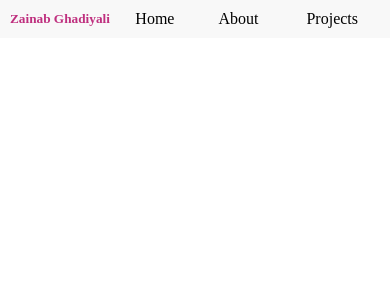
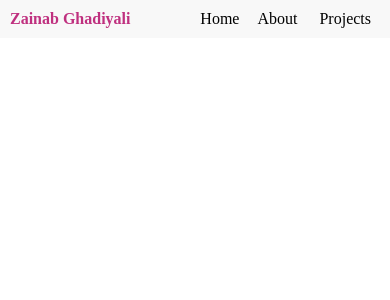
Before and after one commit to zainabghadiyali07/my-portfolio, a React (Create React App) app: page / in a window 390 px wide. Shown: the top 300 px of the page. Built offline with nearby package versions, Linux system fonts and the light colour scheme.

Commit message:
code optimize

```diff
--- a/src/App.css
+++ b/src/App.css
@@ -13,7 +13,7 @@
 
 :root {
   --secondary-color: #151226;
-  --contrast-color: #BF307F;
+  --contrast-color: #bf307f;
 }
 .overlay {
   position: absolute;
@@ -32,11 +32,12 @@
   justify-content: space-around;
   align-items: center;
   color: #fff;
-  animation: expand .8s ease forwards;
+  animation: expand 0.8s ease forwards;
   background-color: var(--secondary-color);
   position: relative;
-  font-family: -apple-system, BlinkMacSystemFont, 'Segoe UI', Roboto, Oxygen, Ubuntu, Cantarell, 'Open Sans', 'Helvetica Neue', sans-serif;
-  transition: all .8s ease;
+  font-family: -apple-system, BlinkMacSystemFont, "Segoe UI", Roboto, Oxygen,
+    Ubuntu, Cantarell, "Open Sans", "Helvetica Neue", sans-serif;
+  transition: all 0.8s ease;
 }
 
 .container_content {
@@ -63,10 +64,10 @@
   overflow: hidden;
 }
 
-.developer{
+.developer {
   line-height: 28px;
   transform: translateY(300px);
-  animation: slideUp .8s ease-in-out forwards .8s;
+  animation: slideUp 0.8s ease-in-out forwards 0.8s;
 }
 
 .btns {
@@ -81,14 +82,14 @@
   border: 1px solid var(--contrast-color);
   border-radius: 50px;
   padding: 8px 12px;
-  color: #BF307F;
+  color: #bf307f;
   font-size: 16px;
   text-transform: uppercase;
   position: relative;
   margin-top: 15px;
   outline: none;
   transform: translateY(50px);
-  animation: slideUp .8s ease-in-out  forwards 1s;
+  animation: slideUp 0.8s ease-in-out forwards 1s;
   cursor: pointer;
 }
 .btns_more:hover {
@@ -105,16 +106,14 @@
   color: var(--contrast-color);
   margin-bottom: 20px;
   transform: translateY(100px);
-    animation: slideUp .8s ease forwards .5s;
+  animation: slideUp 0.8s ease forwards 0.5s;
 }
 h5 {
-
   color: var(--contrast-color);
-
 }
 @keyframes slideIn {
   0% {
-    transform: translateX(500px) scale(.2);
+    transform: translateX(500px) scale(0.2);
   }
   100% {
     transform: translateX(0px) scale(1);
@@ -163,8 +162,6 @@ h5 {
   background-color: #218838;
 }*/
 
-
-
 .navbar {
   display: flex;
   justify-content: space-between;
@@ -179,7 +176,6 @@ h5 {
 .navbar-right a.active {
   background-color: #151226;
   color: white;
-
 }
 .navbar-right a {
   /*margin-left: 40px;
@@ -192,11 +188,9 @@ h5 {
   padding: 12px;
   text-decoration: none;
   color: #000;
-
-
 }
 .navbar-right a:hover {
-  color: #007BFF;
+  color: #007bff;
 }
 /*.container {
   display: flex;
@@ -222,15 +216,20 @@ h5 {
   font-size: xxx-large;
 }
 */
+.header-name {
+  font-size: 19px;
+}
+
 .about {
   background-color: #151226;
   width: 100%;
   height: 100vh;
   color: white;
+  overflow-x: hidden;
 }
 .style {
   font-size: 40px;
-  color: #007BFF;
+  color: #007bff;
   margin-left: 70px;
   position: relative;
   bottom: -50px;
@@ -243,8 +242,7 @@ h5 {
   position: relative;
   top: -70px;
   width: 50%;
- margin-left: 800px;
-
+  right: -52%;
 }
 .paragraph {
   width: 50%;
@@ -253,8 +251,6 @@ h5 {
   margin-left: 40px;
   word-spacing: 10px;
 }
-
-
 
 .section-heading {
   font-family: "Dancing Script", cursive;
@@ -266,7 +262,6 @@ h5 {
   top: -350px;
   margin-left: -665px;
 }
-
 
 body {
   overflow-y: hidden;
@@ -285,30 +280,21 @@ body {
 }
 
 .project {
-
-
   display: flex;
   justify-content: center;
   align-items: center;
   height: 100vh;
   background: #151226;
 
-
-
   /*background-color: #151226;
     width: 100%;
     height: 100vh;
     color: white;*/
-
 }
-
-
-
 
 .scene {
   width: 1000px;
   display: flex;
-  /*justify-content: space-between;*/
   margin-right: -20%;
   perspective: 800px;
   gap: 15%;
@@ -335,7 +321,8 @@ body {
   -webkit-backface-visibility: hidden;
   backface-visibility: hidden;
   transition: 1s ease-in-out;
-  -webkit-box-reflect: below 0 linear-gradient(transparent, transparent, rgba(0, 0, 0, 0.4));
+  -webkit-box-reflect: below 0
+    linear-gradient(transparent, transparent, rgba(0, 0, 0, 0.4));
 }
 .scene .card .card__face img {
   width: 240px;
@@ -346,7 +333,6 @@ body {
 .scene .card .card__face--back {
   transform: rotateY(0.5turn);
 }
-
 
 .icon {
   position: relative;
@@ -369,7 +355,6 @@ body {
   border-radius: 5px;
   opacity: 0;
   transition: opacity 0.3s;
-
 }
 
 .icon::after {
@@ -381,14 +366,12 @@ body {
   border-width: 10px 10px 0 10px;
   border-style: solid;
   border-color: white transparent transparent transparent;
-
 }
 .icon ::after {
   opacity: 1;
 }
 .icon:hover::before {
   opacity: 1;
-
 }
 .bounce:hover {
   animation: bounce 0.3s ease-in-out;
@@ -402,6 +385,23 @@ body {
   }
   100% {
     transform: scale(1);
+  }
+}
+
+@media only screen and (max-width: 1100px) {
+  .right {
+    top: -170px;
+  }
+}
+
+@media only screen and (max-width: 600px) {
+  .navbar-right a {
+    margin: 0 4px;
+    padding: 12px 5px;
+  }
+
+  .header-name {
+    font-size: 16px;
   }
 }
 
@@ -479,5 +479,4 @@ body {
   .navbar {
     padding: 10px;
   }
-
 }
--- a/src/components/Navbar.js
+++ b/src/components/Navbar.js
@@ -8,7 +8,7 @@ function Navbar() {
   return (
     <div className="navbar">
       <div className="navbar-left">
-        <h5>Zainab Ghadiyali</h5>
+        <h5 className="header-name">Zainab Ghadiyali</h5>
       </div>
       <div className="navbar-right">
         <Link
```
Also changed, not shown: src/App.js (+9 -10 lines), src/components/LinkedIn.js (+3 -5 lines), src/components/Project.js (+9 -13 lines). Lines whose indentation alone changed are shown as unchanged.
